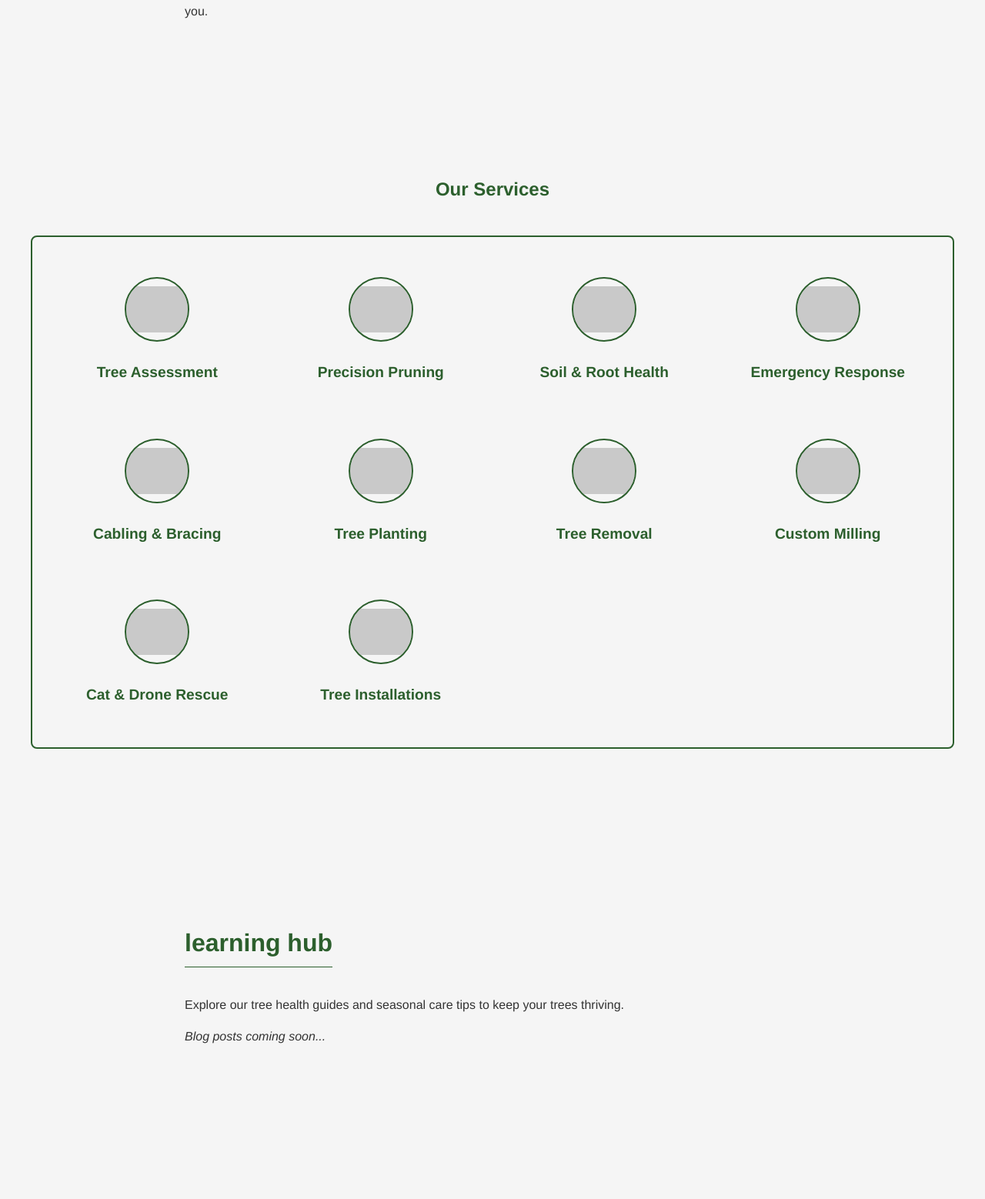
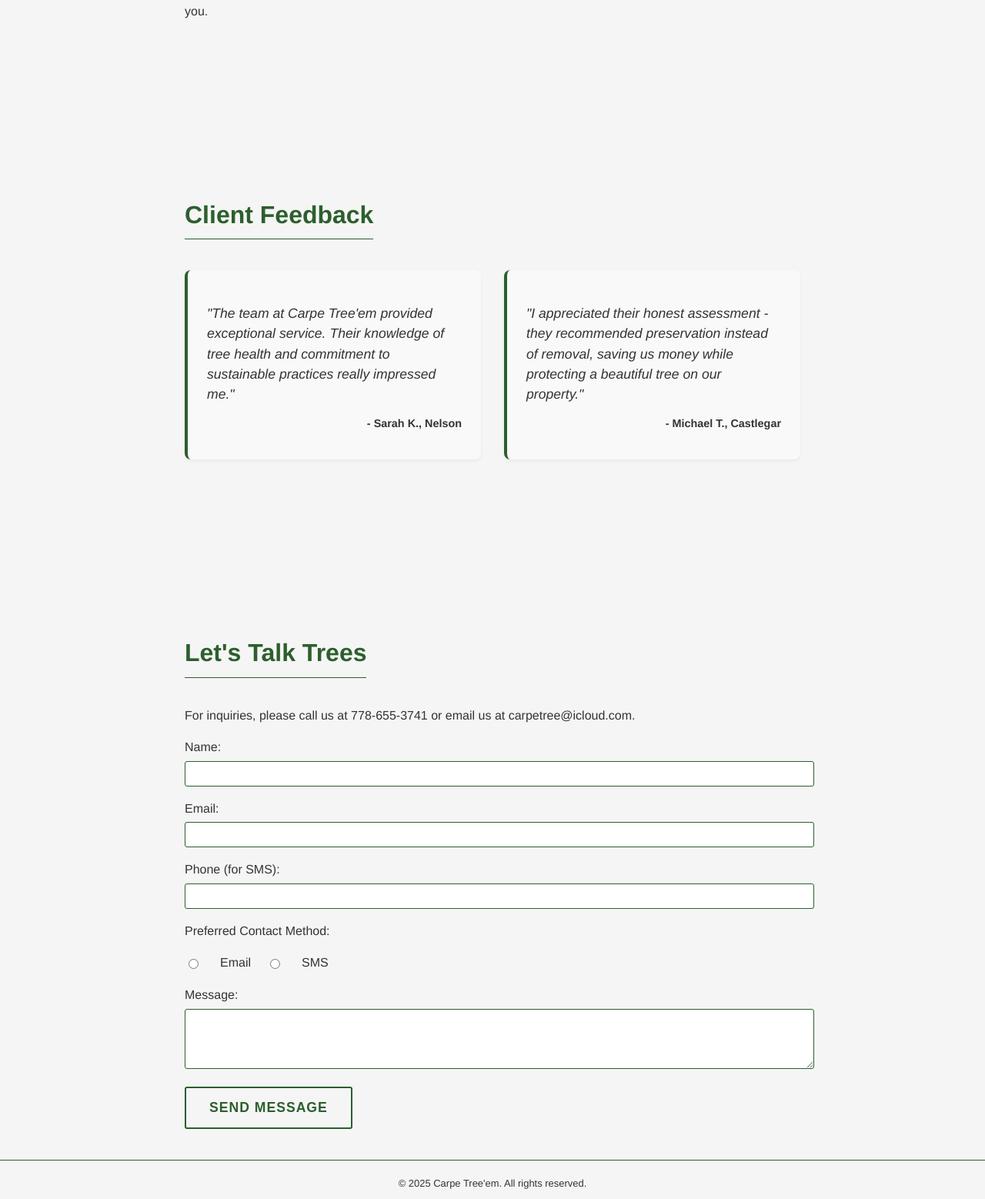
Before and after one commit to CarpeTree/web, a PHP site: page / in a window 1280 px wide. Shown: the part 1385-2943 px from the top of the page at 77% size. Run offline with PHP 8.4, Linux system fonts and the light colour scheme; grey boxes are pictures that could not be loaded.

Commit message:
Improve mobile navigation and remove services section from index.html

```diff
--- a/index.html
+++ b/index.html
@@ -746,80 +746,19 @@
     </p>
   </section>
 
-  <!-- SERVICES SECTION: Popular Services buttons -->
-  <section class="services" id="services">
-    <h2>Our Services</h2>
-    <div class="service-grid">
-        <a href="services/assessments.html" class="service-item">
-            <div class="service-icon">
-                <img src="images/logo.png" alt="Carpe Tree'em Logo">
-            </div>
-            <span class="service-name">Tree Assessment</span>
-        </a>
-        <a href="services/pruning.html" class="service-item">
-            <div class="service-icon">
-                <img src="images/logo.png" alt="Carpe Tree'em Logo">
-            </div>
-            <span class="service-name">Precision Pruning</span>
-        </a>
-        <a href="services/soil-health.html" class="service-item">
-            <div class="service-icon">
-                <img src="images/logo.png" alt="Carpe Tree'em Logo">
-            </div>
-            <span class="service-name">Soil & Root Health</span>
-        </a>
-        <a href="services/emergency.html" class="service-item">
-            <div class="service-icon">
-                <img src="images/logo.png" alt="Carpe Tree'em Logo">
-            </div>
-            <span class="service-name">Emergency Response</span>
-        </a>
-        <a href="services/cabling.html" class="service-item">
-            <div class="service-icon">
-                <img src="images/logo.png" alt="Carpe Tree'em Logo">
-            </div>
-            <span class="service-name">Cabling & Bracing</span>
-        </a>
-        <a href="services/planting.html" class="service-item">
-            <div class="service-icon">
-                <img src="images/logo.png" alt="Carpe Tree'em Logo">
-            </div>
-            <span class="service-name">Tree Planting</span>
-        </a>
-        <a href="services/removal.html" class="service-item">
-            <div class="service-icon">
-                <img src="images/logo.png" alt="Carpe Tree'em Logo">
-            </div>
-            <span class="service-name">Tree Removal</span>
-        </a>
-        <a href="services/milling.html" class="service-item">
-            <div class="service-icon">
-                <img src="images/logo.png" alt="Carpe Tree'em Logo">
-            </div>
-            <span class="service-name">Custom Milling</span>
-        </a>
-        <a href="services/rescue.html" class="service-item">
-            <div class="service-icon">
-                <img src="images/logo.png" alt="Carpe Tree'em Logo">
-            </div>
-            <span class="service-name">Cat & Drone Rescue</span>
-        </a>
-        <a href="services/tree-installations.html" class="service-item">
-            <div class="service-icon">
-                <img src="images/logo.png" alt="Carpe Tree'em Logo">
-            </div>
-            <span class="service-name">Tree Installations</span>
-        </a>
+  <!-- TESTIMONIALS SECTION -->
+  <section class="content" id="testimonials">
+    <h2>Client Feedback</h2>
+    <div class="testimonial-container">
+      <div class="testimonial">
+        <p>"The team at Carpe Tree'em provided exceptional service. Their knowledge of tree health and commitment to sustainable practices really impressed me."</p>
+        <p class="testimonial-author">- Sarah K., Nelson</p>
+      </div>
+      <div class="testimonial">
+        <p>"I appreciated their honest assessment - they recommended preservation instead of removal, saving us money while protecting a beautiful tree on our property."</p>
+        <p class="testimonial-author">- Michael T., Castlegar</p>
+      </div>
     </div>
-  </section>
-
-  <!-- BLOG/EDUCATION SECTION: Placeholder for future content -->
-  <section class="content" id="blog">
-    <h2>learning hub</h2>
-    <p>
-      Explore our tree health guides and seasonal care tips to keep your trees thriving.
-    </p>
-    <p><em>Blog posts coming soon...</em></p>
   </section>
 
   <!-- CONTACT SECTION: Contact details and simple form -->
@@ -1004,5 +943,49 @@
       });
     });
   </script>
+
+  <!-- Scripts -->
+  <script>
+    // Mobile menu toggle functionality
+    document.addEventListener('DOMContentLoaded', function() {
+      const menuToggle = document.querySelector('.menu-toggle');
+      const navLinks = document.querySelector('.nav-links');
+
+      if (menuToggle) {
+        menuToggle.addEventListener('click', function() {
+          this.classList.toggle('active');
+          navLinks.classList.toggle('active');
+        });
+      }
+
+      // Close menu when a link is clicked
+      const navItems = document.querySelectorAll('.nav-links a');
+      navItems.forEach(item => {
+        item.addEventListener('click', function() {
+          if (window.innerWidth <= 768) {
+            navLinks.classList.remove('active');
+            menuToggle.classList.remove('active');
+          }
+        });
+      });
+    });
+
+    // Quote popup functionality
+    function openQuotePopup() {
+      document.getElementById('quoteModal').style.display = 'flex';
+    }
+
+    function closeQuotePopup() {
+      document.getElementById('quoteModal').style.display = 'none';
+    }
+
+    // Close popup when clicking outside of the modal content
+    window.addEventListener('click', function(event) {
+      var modal = document.getElementById('quoteModal');
+      if (event.target == modal) {
+        closeQuotePopup();
+      }
+    });
+  </script>
 </body>
 </html>
--- a/style.css
+++ b/style.css
@@ -818,3 +765,47 @@
     color: var(--deep-forest-green);
     line-height: 1.6;
   }
+
+  /* Testimonials Section */
+  .testimonial-container {
+    margin: 20px 0;
+    display: flex;
+    flex-wrap: wrap;
+    gap: 30px;
+  }
+
+  .testimonial {
+    background-color: #f9f9f9;
+    padding: 25px;
+    border-radius: 8px;
+    border-left: 4px solid var(--deep-forest-green);
+    box-shadow: 0 2px 4px rgba(0,0,0,0.05);
+    flex: 1;
+    min-width: 300px;
+  }
+
+  .testimonial p {
+    font-style: italic;
+    margin-bottom: 10px;
+    color: var(--text-color);
+    font-size: 1.1em;
+    line-height: 1.5;
+  }
+
+  .testimonial-author {
+    font-weight: bold;
+    color: var(--deep-forest-green);
+    text-align: right;
+    font-style: normal !important;
+    font-size: 0.9em !important;
+  }
+
+  @media (max-width: 768px) {
+    .testimonial-container {
+      flex-direction: column;
+    }
+
+    .testimonial {
+      min-width: 100%;
+    }
+  }
```
Also changed, not shown: other parts of style.css (+84 -137 lines). Lines whose indentation alone changed are shown as unchanged.
